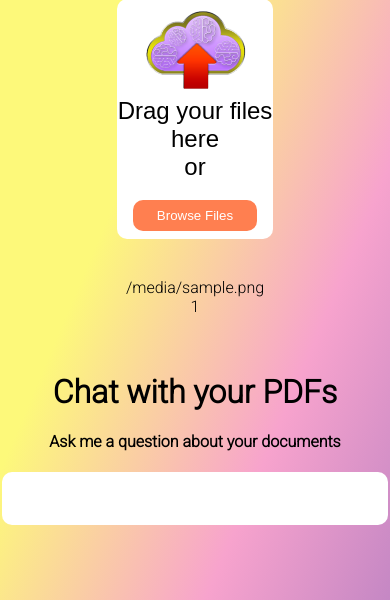
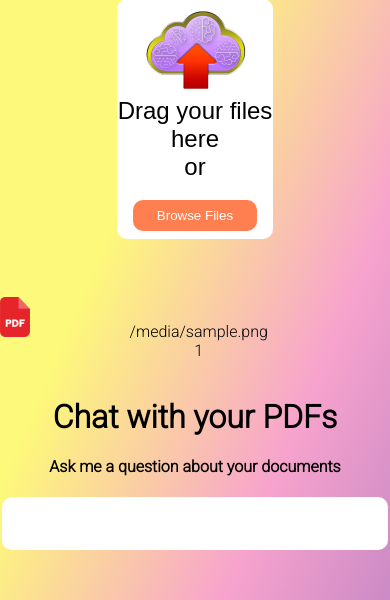
Before and after one commit to ManuelCampiUA/NGPT, a Flask app: template app/templates/index.html in a window 390 px wide. Shown: the part 95-695 px from the top of the page. Run offline with Flask 3, Linux system fonts and the light colour scheme; the template is opened without the code that fills it: most values are stand-ins (such as "Sample title", 1, 10 or a date in 2020); parts of the project's set-up code (start-up, migrations or seed data) failed here and were passed over.

Commit message:
messo a posto marker mobile

```diff
--- a/app/static/css/style_index.css
+++ b/app/static/css/style_index.css
@@ -216,11 +216,11 @@ body {
     }
 
     #file_list {
-        padding: 5vh 0 0 0;
+        padding: 5vh 0 0 5vh;
     }
 
-    #file_list li {
-        list-style: none;
+    #file_list li p {
+        transform: translateX(-5%)
     }
 
     #file_list :last-child {
```
